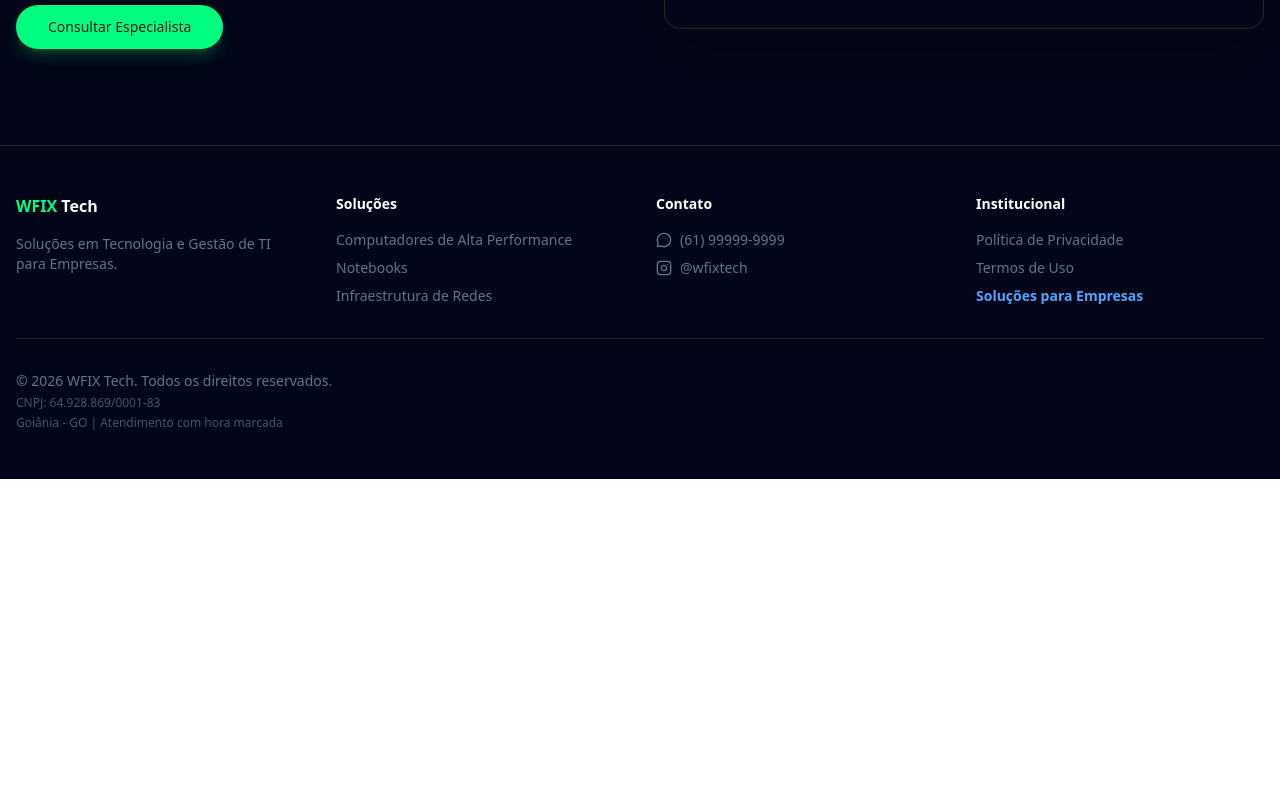
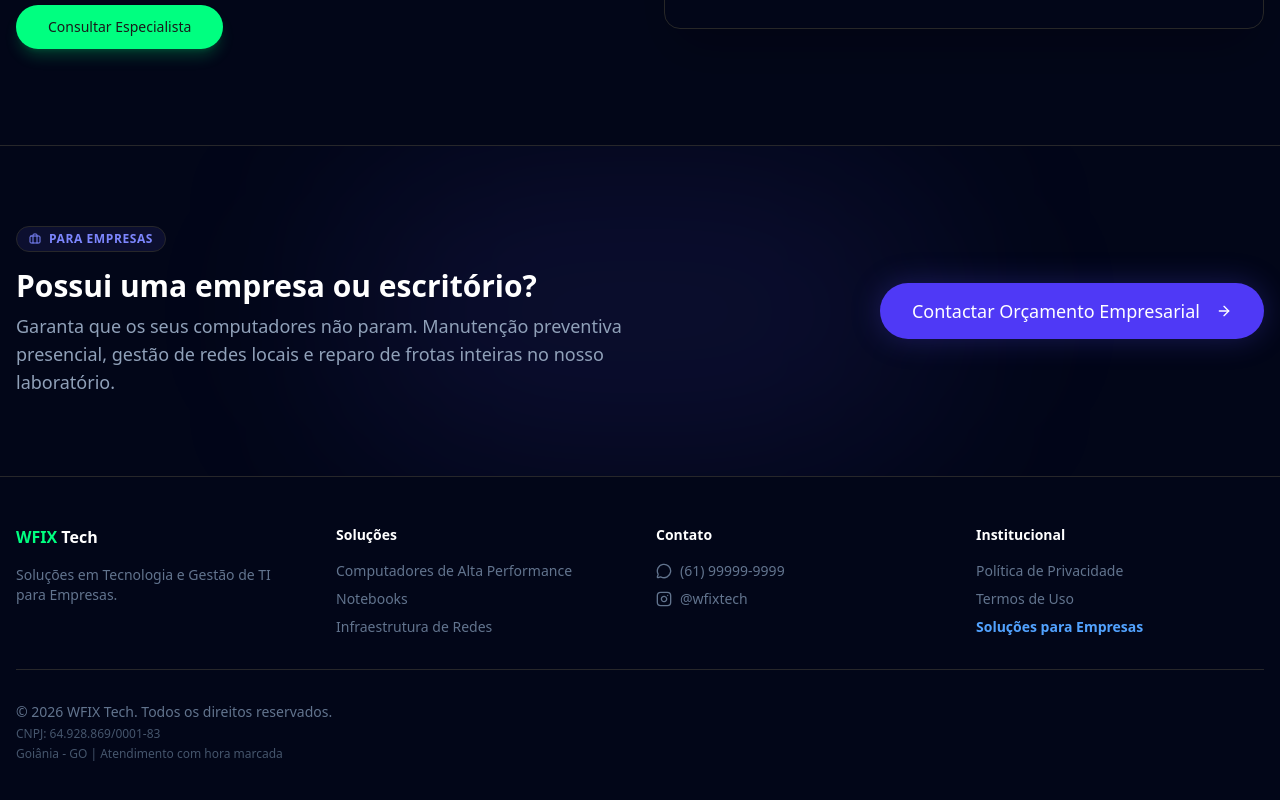
Before and after one commit to wheslancardoso/wtechprot, a Next.js app: page / in a window 1280 px wide. Shown: the part 7056-7856 px from the top of the page. Before the commit the page ends 7535 px from the top, so only its background shows below. Built offline with nearby package versions, Linux system fonts and the light colour scheme; no server answers; grey boxes are pictures that could not be loaded.

Commit message:
fix(home): descomenta a section B2B

```diff
--- a/src/app/page.tsx
+++ b/src/app/page.tsx
@@ -760,7 +760,6 @@ j=d.createElement(s),dl=l!='dataLayer'?'&l='+l:'';j.async=true;j.src=
 
 
         {/* CALLOUT B2B */}
-        {/*
         <section className="py-20 bg-slate-950 relative overflow-hidden border-t border-white/10">
           <div className="absolute top-1/2 left-1/2 -translate-x-1/2 -translate-y-1/2 w-[600px] h-[300px] bg-indigo-500/10 blur-[100px] rounded-full pointer-events-none" />
 
@@ -769,21 +768,20 @@ j=d.createElement(s),dl=l!='dataLayer'?'&l='+l:'';j.async=true;j.src=
               <div className="inline-flex items-center gap-2 px-3 py-1 rounded-full bg-indigo-500/10 border border-indigo-500/20 text-xs font-bold text-indigo-400 mb-4 uppercase tracking-wider">
                 <Briefcase className="w-3 h-3" /> Para Empresas
               </div>
-              <h2 className="text-2xl md:text-3xl font-bold text-white mb-2">Procurando soluções para seu negócio?</h2>
+              <h2 className="text-2xl md:text-3xl font-bold text-white mb-2">Possui uma empresa ou escritório?</h2>
               <p className="text-slate-400 text-lg">
-                Consultoria, Redes Wi-Fi e Gestão de TI completa. Estabilidade e segurança para garantir a continuidade da sua operação.
+                Garanta que os seus computadores não param. Manutenção preventiva presencial, gestão de redes locais e reparo de frotas inteiras no nosso laboratório.
               </p>
             </div>
             <div className="flex-shrink-0">
               <Button size="lg" className="whitespace-nowrap rounded-full px-8 h-14 text-lg shadow-[0_0_30px_rgba(79,70,229,0.3)] hover:shadow-[0_0_40px_rgba(79,70,229,0.5)] hover:scale-105 transition-all bg-indigo-600 hover:bg-indigo-500 text-white border-0" asChild>
-                <Link href="/para-empresas">
-                  Conhecer Soluções <ArrowRight className="ml-2 w-5 h-5" />
+                <Link href={whatsappLink} target="_blank">
+                  Contactar Orçamento Empresarial <ArrowRight className="ml-2 w-5 h-5" />
                 </Link>
               </Button>
             </div>
           </div>
         </section>
-        */}
 
 
         <a
```
